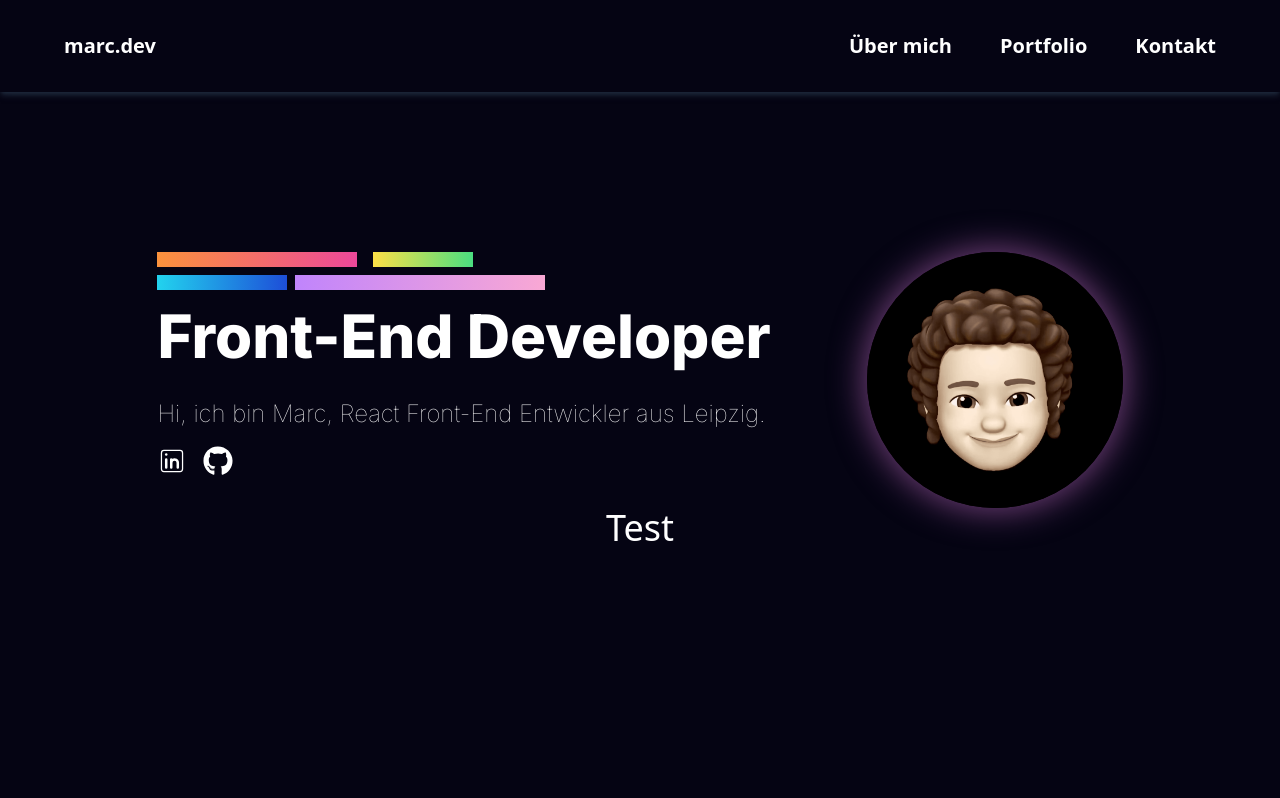
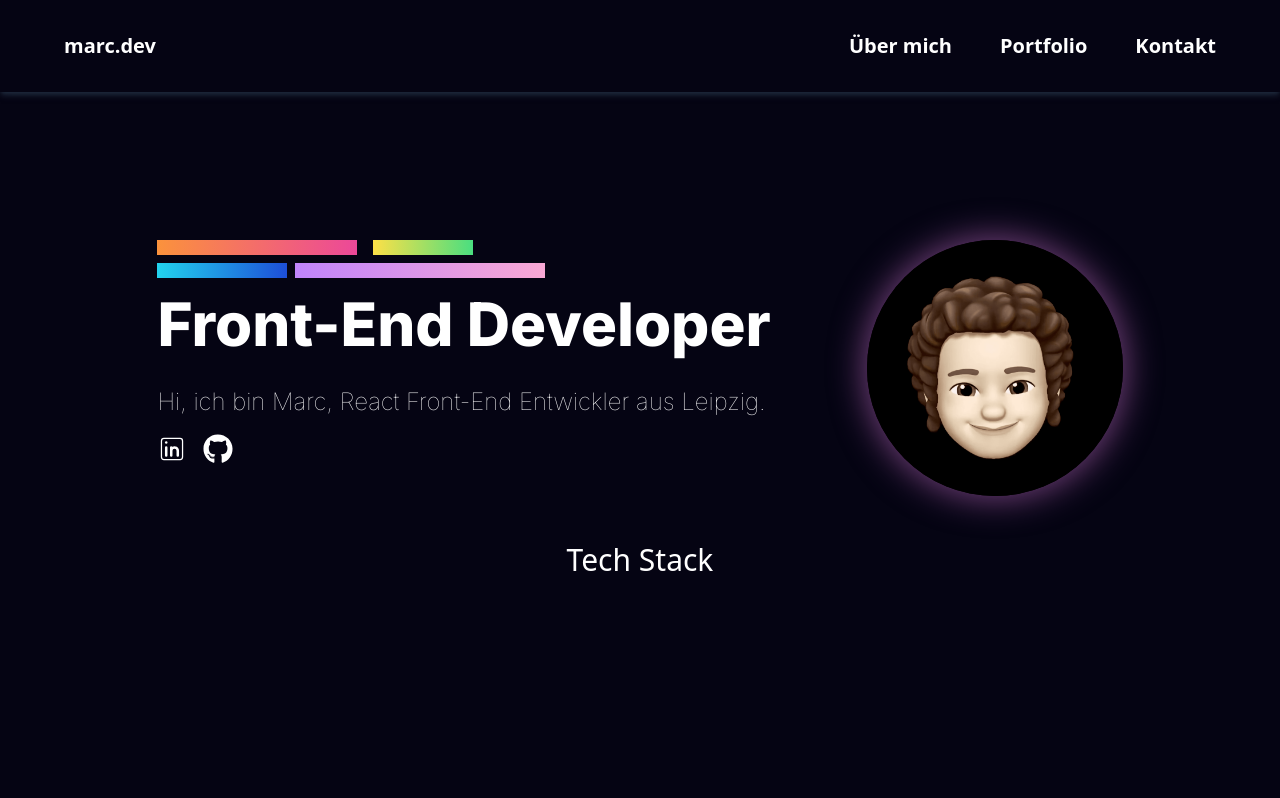
Before and after one commit to MarcCon/Portfolio, a React (Vite) app: page / in a window 1280 px wide. Shown: the top 798 px of the page. Built offline with nearby package versions, Linux system fonts and the light colour scheme.

Commit message:
kleinerTest2

```diff
--- a/src/components/Header.jsx
+++ b/src/components/Header.jsx
@@ -52,18 +52,17 @@ const Header = () => {
             ></video>
           </div>
         </div>
-        <p className="flex justify-center text-4xl text-white">Test</p>
-        {/* <div className="flex h-16 flex-row items-center justify-center gap-4 pt-16 sm:gap-8 ">
+        <div className="flex h-16 flex-row items-center justify-center gap-4 pt-16 sm:gap-8 ">
           <p className="xs:text-xl text-base font-thin text-white sm:text-2xl lg:text-3xl ">
             Tech Stack
           </p>
-          <div className="flex h-6 w-auto flex-row gap-4 sm:h-8 sm:gap-6 lg:h-10 lg:gap-8  ">
+          {/* <div className="flex h-6 w-auto flex-row gap-4 sm:h-8 sm:gap-6 lg:h-10 lg:gap-8  ">
             <img src="/Skills/javascript.png" />
             <img src="/Skills//node.png" />
             <img src="/Skills//react.png" />
             <img src="/Skills//postgres.png" />
-          </div>
-        </div> */}
+          </div> */}
+        </div>
       </div>
     </>
   );
```
